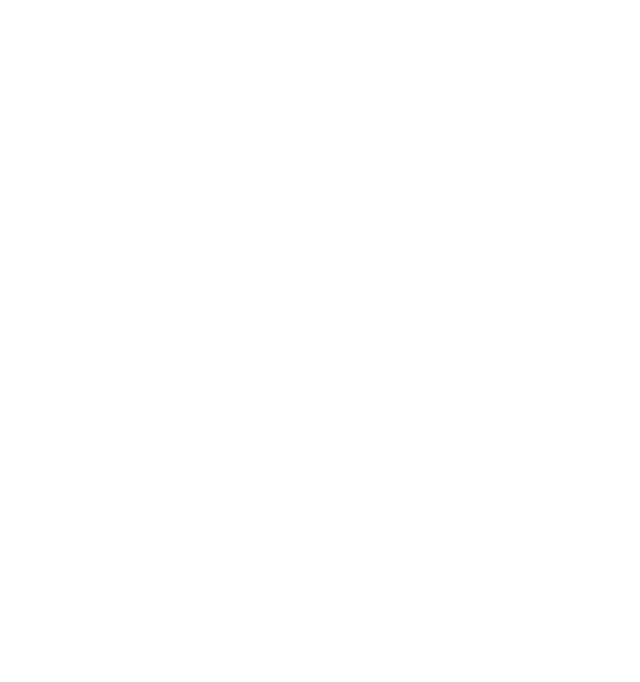
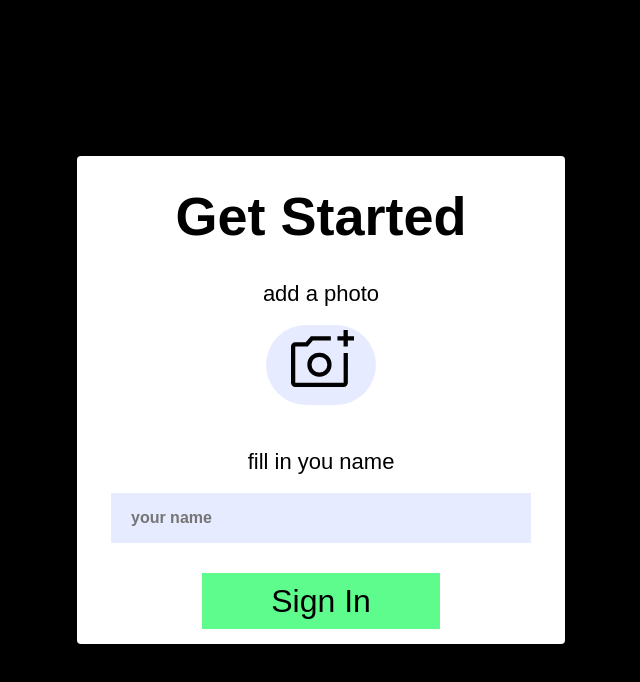
Before and after one commit to Nikoloza23/unilab, a React (Create React App) app: page /sign in a window 1280 px wide. Before the commit this address had no page. Shown: the top 682 px of the page, without its empty margins (319-959 px from the left). Built offline with nearby package versions, Linux system fonts and the light colour scheme.

Commit message:
unilab-todo

```diff
--- a/src/App.jsx
+++ b/src/App.jsx
@@ -1,14 +1,14 @@
-import Navbar from "./components/navbar/Navbar";
 import Landing from "./pages/landing/Landing";
+import SignIn from "./pages/sign/SignIn";
 
 import { Route, Routes } from "react-router";
 
 function App() {
   return (
     <>
-      <Navbar />
       <Routes>
         <Route path="/" element={<Landing />} />
+        <Route path="/sign" element={<SignIn />} />
       </Routes>
     </>
   );
--- a/src/pages/landing/Landing.jsx
+++ b/src/pages/landing/Landing.jsx
@@ -1,3 +1,4 @@
+import { Link } from "react-router-dom";
 import Todo from "../../assets/todo.svg";
 
 import './landing.scss'
@@ -8,7 +9,10 @@
       <div className="wrapper">
         <img src={Todo} alt="" />
         <h1 className="landing_title">Keep Track Of Daily Tasks In Life</h1>
+        <Link to="/sign">
         <button>Get Started</button>
+        </Link>
+
       </div>
     </div>
   );
--- a/src/pages/landing/landing.scss
+++ b/src/pages/landing/landing.scss
@@ -17,7 +17,7 @@
     }
     h1 {
       color: $cl-white;
-      font: $popin;
+      font: $poppin;
       text-transform: $cap;
       margin-bottom: 50px;
     }
@@ -27,7 +27,7 @@
       height: 98px;
       background: $cl-green;
       color: $cl-black;
-      font: $popin2;
+      font: $poppin2;
       cursor: $curs;
       border-radius: 10px;
       &:hover {
--- /dev/null
+++ b/src/pages/sign/SignIn.jsx
@@ -0,0 +1,22 @@
+import UserPhoto from "../../assets/add_photo.svg";
+
+import "./signIn.scss";
+
+const SignIn = () => {
+  return (
+    <div className="registrer_container">
+      <div className="registrer_box">
+        <h1>Get Started</h1>
+        <label htmlFor="fileInput">add a photo</label>
+        <div className="img_bubble">
+          <img src={UserPhoto} alt="" />
+        </div>
+        <label>fill in you name</label>
+        <input type="text" placeholder="your name"/>
+        <button>Sign In</button>
+      </div>
+    </div>
+  );
+};
+
+export default SignIn;
--- /dev/null
+++ b/src/pages/sign/signIn.scss
@@ -0,0 +1,68 @@
+@use "../../sass/index.scss" as *;
+
+.registrer_container {
+  background: $cl-black;
+  width: 100vw;
+  background-size: cover;
+  height: 100vh;
+  position: $abs;
+  @include flex(center, center);
+  .registrer_box {
+    @include flex(center, "");
+    flex-direction: column;
+    width: 488px;
+    height: 488px;
+    border-radius: 4px;
+    background: $cl-white;
+    h1 {
+      font: $poppin;
+      margin-top: 20px;
+    }
+    label {
+      font: $poppin3;
+      margin-top: 20px;
+      margin-bottom: 15px;
+    }
+    .img_bubble {
+      width: 110px;
+      height: 80px;
+      background: #e6ebff 0% 0% no-repeat padding-box;
+      border-radius: 80px;
+      margin-bottom: 20px;
+      &:hover {
+        background: $cl-green;
+      }
+      img {
+        width: 63px;
+        margin-top: 5px;
+        margin-left: 25px;
+        cursor: $curs;
+      }
+    }
+    input {
+      width: 400px;
+      height: 50px;
+      border: none;
+      background: $un-c-e;
+      padding-left: 20px;
+      margin-bottom: 30px;
+    }
+    input::placeholder {
+      font-weight: bold;
+      opacity: 1;
+      font-size: 1.2em;
+    }
+    button {
+      width: 238px;
+      height: 56px;
+      font-size: 2em;
+      background: $cl-green;
+      border: none;
+      cursor: $curs;
+      &:hover {
+        background: $cl-black;
+        color: $cl-white;
+      }
+    }
+  }
+}
--- a/src/sass/_variables.scss
+++ b/src/sass/_variables.scss
@@ -12,8 +12,9 @@
 $rel: relative;
 
 //Popin
-$popin: normal normal 600 54px/81px sans-serif;
-$popin2: normal normal 300 48px/72px sans-serif;
+$poppin: normal normal 600 54px/81px sans-serif;
+$poppin2: normal normal 300 48px/72px sans-serif;
+$poppin3: normal normal 300 22px/33px sans-serif;
 
 $curs: pointer;
 $cap: capitalize;
```
Also changed, not shown: src/assets/add_photo.svg (added).
